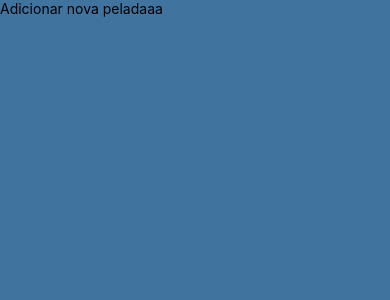
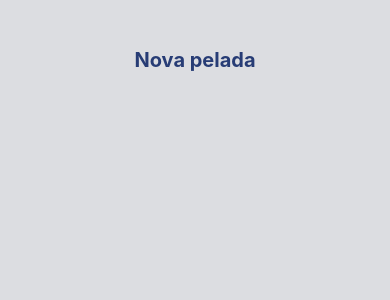
Before and after one commit to caickdias/sobe-a-lista-ai, a React Native app: screen / in a window 390 px wide. Shown: the top 300 px of the page. Built offline with nearby package versions, Linux system fonts and the light colour scheme.

Commit message:
add: background button components

```diff
--- a/package.json
+++ b/package.json
@@ -16,7 +16,8 @@
     "react": "18.1.0",
     "react-native": "0.70.5",
     "react-native-safe-area-context": "4.4.1",
-    "react-native-screens": "~3.18.0"
+    "react-native-screens": "~3.18.0",
+    "styled-components": "^5.3.6"
   },
   "devDependencies": {
     "@babel/core": "^7.12.9"
--- /dev/null
+++ b/src/components/shared/Background.jsx
@@ -0,0 +1,8 @@
+import React from 'react';
+import styled from 'styled-components/native';
+
+export const Background = styled.SafeAreaView`
+  display: 'flex';
+  flex: 1;
+  background-color: #dcdde1;
+`;
--- /dev/null
+++ b/src/components/shared/Button.jsx
@@ -0,0 +1,23 @@
+import React from 'react';
+import { TouchableOpacity, View, Text } from 'react-native';
+import styled from 'styled-components/native';
+
+const Container = styled.TouchableOpacity`
+    padding: 10px;
+`;
+
+const Title = styled.Text`
+    font-size: 20px;
+    font-weight: bold;
+    color: #273c75;
+`;
+
+export const Button = ({ title, onPress }) => {
+    return(
+        <Container onPress={onPress}>
+            <Title>
+                {title}
+            </Title>
+        </Container>
+    )
+}
--- a/src/screens/Home/index.jsx
+++ b/src/screens/Home/index.jsx
@@ -1,13 +1,36 @@
 import React from 'react';
-import { SafeAreaView, Text } from 'react-native';
+import { SafeAreaView, Text, View } from 'react-native';
+import styled from 'styled-components/native';
 
-import { styles } from './styles';
+import { Background } from '../../components/shared/Background';
+import { Button } from '../../components/shared/Button';
+
+const Container = styled.View`
+    display: flex;
+    flex: 1;
+    padding: 20px 10px;
+`;
+
+const Header = styled.View`
+    display: flex;
+    align-items: center;
+    justify-content: center;
+    width: 100%;
+    height: 10%;
+
+`;
 
 const Home = () => {
     return (
-        <SafeAreaView style={styles.container}>
-            <Text>Adicionar nova peladaaa</Text>
-        </SafeAreaView>
+        <Background>
+            <Container>
+
+                <Header>
+                    <Button title="Nova pelada" />
+                </Header>
+
+            </Container>
+        </Background>
     )
 }
 
--- a/src/screens/Home/styles.js
+++ b/src/screens/Home/styles.js
@@ -4,6 +4,6 @@ export const styles = StyleSheet.create({
     container: {
         display: 'flex',
         flex: 1,
-        backgroundColor: '#40739e',
+        backgroundColor: '#273c75',
     }
 })
```
Also changed, not shown: 1 other file (tests, documents, lock files or other folders).
